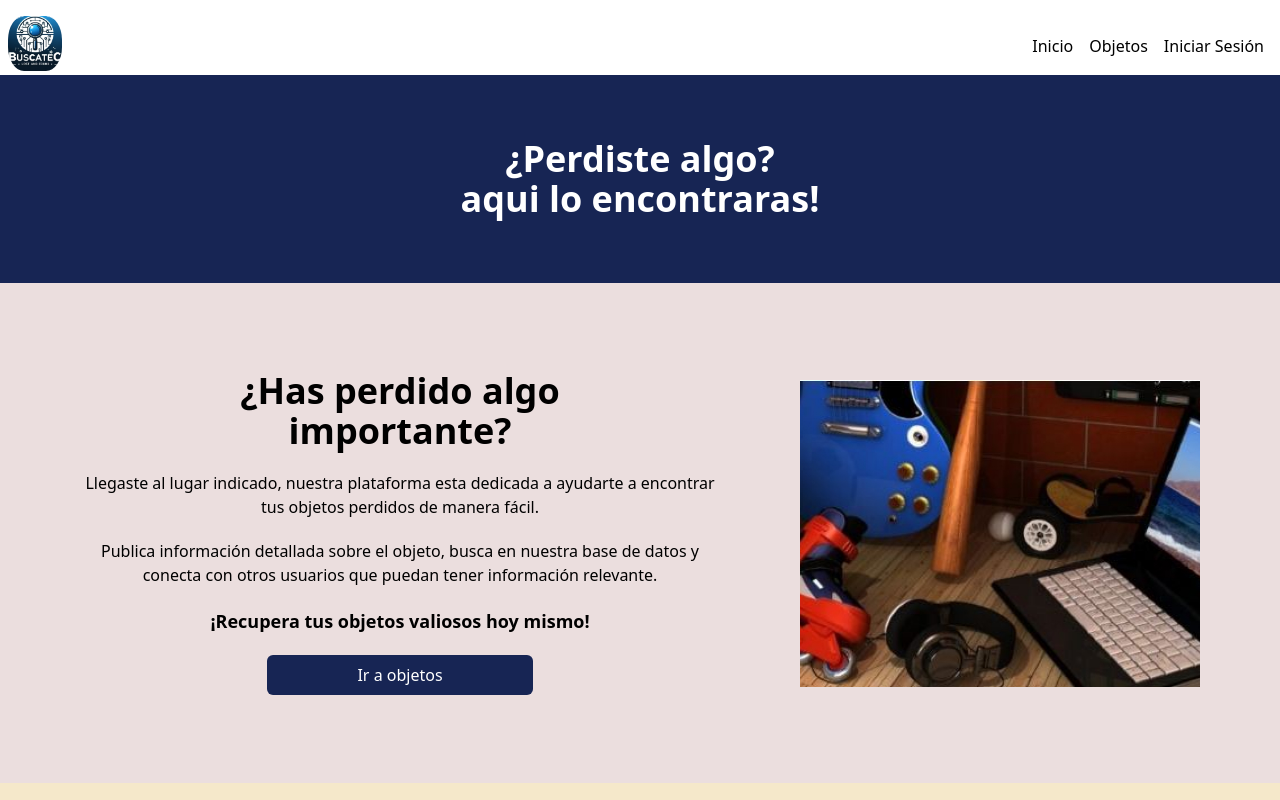
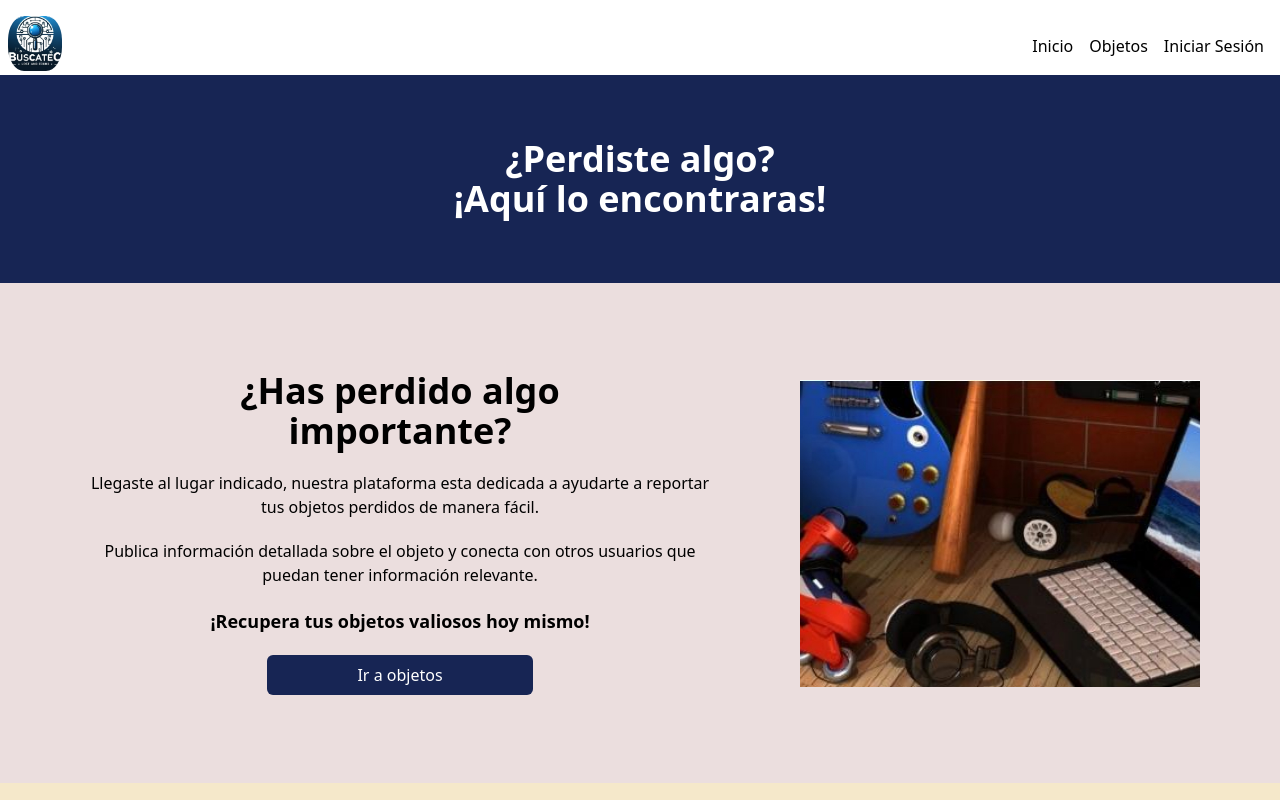
Before and after one commit to alxndro373/busca-tec, a Next.js app: page / in a window 1280 px wide. Shown: the top 800 px of the page. Built offline with nearby package versions, Linux system fonts and the light colour scheme; no server answers.

Commit message:
final changes

```diff
--- a/src/app/(auth)/login/page.tsx
+++ b/src/app/(auth)/login/page.tsx
@@ -41,7 +41,7 @@ export default function Login(){
                 <input type="password" placeholder="Contraseña" className="w-96 py-2" {...form.register("password")} />
                 {form.formState.errors.password && <span className="text-red-500">{form.formState.errors.password.message}</span>}
                 </div>
-                <span className="mb-8 text-white inline-block">¿Olvidaste tu contraseña?</span>
+                <span className="mb-8 text-white inline-block"></span>
                 <div className="flex flex-col gap-8 items-center">
                     <button className="bg-[#D0D9EC] p-2 w-64">Iniciar Sesion</button>
                     <button type="button" onClick={() => router.push("/register")} className="bg-[#D0D9EC] p-2 w-72">¿Nuevo? crear una cuenta.</button>
--- a/src/app/objects/page.tsx
+++ b/src/app/objects/page.tsx
@@ -86,7 +86,7 @@ export default function Objects() {
                     value={selectedState}
                     onChange={(e) => setSelectedState(e.target.value)} // Actualiza el estado del estado seleccionado
                 >
-                    <option value="">Todos los estados</option>
+                    <option value="">Filtrar por estados</option>
                     <option value="0">Perdido</option>
                     <option value="1">Encontrado</option>
                 </select>
--- a/src/app/page.tsx
+++ b/src/app/page.tsx
@@ -7,13 +7,13 @@ export default function Home() {
   return (
     <section>
       <article className="bg-blue-950 h-52 flex justify-center items-center">
-        <h1 className="text-white  text-4xl  font-bold text-center">¿Perdiste algo? <br /> aqui lo encontraras!</h1>
+        <h1 className="text-white  text-4xl  font-bold text-center">¿Perdiste algo? <br /> ¡Aquí lo encontraras!</h1>
       </article>
       <main className="flex justify-evenly items-center bg-[#EBDEDE] h-[500px] ">
         <article className="text-center w-1/2">
           <h2 className="font-bold text-4xl mb-5">¿Has perdido algo <br /> importante?</h2>
-          <p className="mb-5">Llegaste al lugar indicado, nuestra plataforma esta dedicada a ayudarte a encontrar tus objetos perdidos de manera fácil. </p>
-          <p className="mb-5">Publica información detallada sobre el objeto, busca en nuestra base de datos y conecta con otros usuarios que puedan tener información relevante.</p>
+          <p className="mb-5">Llegaste al lugar indicado, nuestra plataforma esta dedicada a ayudarte a reportar tus objetos perdidos de manera fácil. </p>
+          <p className="mb-5">Publica información detallada sobre el objeto y conecta con otros usuarios que puedan tener información relevante.</p>
           <h3 className="mb-5 font-bold text-lg">¡Recupera tus objetos valiosos hoy mismo!</h3>
           <button className="bg-blue-950 rounded-md w-[266px] py-2 text-white hover:text-blue-100">
             < Link href={'/objects'}>Ir a objetos</Link>
```
